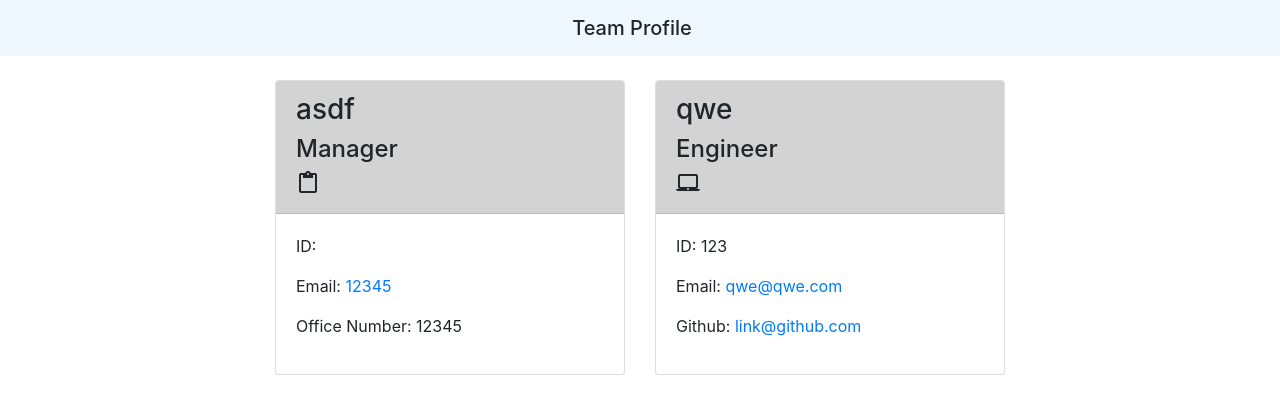
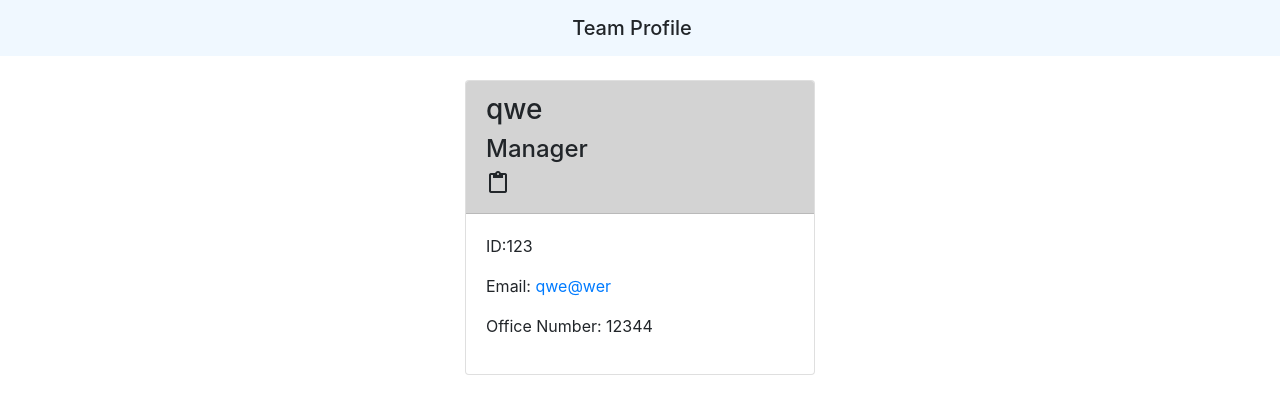
Before and after one commit to emmattner/Team-Profile-Generator, a website: page index.html in a window 1280 px wide. Drawn offline with nearby package versions, Linux system fonts and the light colour scheme.

Commit message:
updated html

```diff
--- a/index.html
+++ b/index.html
@@ -22,31 +22,17 @@
     <div class="col-4 mt-4">
         <div class="card h-100">
         <div class="card-header">
-        <h3>asdf</h3>
+        <h3>qwe</h3>
         <h4>Manager</h4><i class="material-icons">content_paste</i>
     </div>
 
     <div class="card-body">
-        <p class="id">ID:</p>
-        <p class="email">Email: <a href="mailto:12345">12345</a></p>
-        <p class="office">Office Number: 12345</p>
+        <p class="id">ID:123</p>
+        <p class="email">Email: <a href="mailto:qwe@wer">qwe@wer</a></p>
+        <p class="office">Office Number: 12344</p>
         </div>
 
     </div>
-    </div>
-
-    <div class="col-4 mt-4">
-        <div class="card h-100">
-            <div class="card-header">
-                <h3>qwe</h3>
-                <h4>Engineer</h4><i class="material-icons">laptop_mac</i>
-            </div>
-            <div class="card-body">
-                <p class="id">ID: 123</p>
-                <p class="email">Email: <a href="mailto:qwe@qwe.com">qwe@qwe.com</a></p>
-                <p class="github">Github: <a href="https://github.com/link@github.com">link@github.com</a></p>
-            </div>
-        </div>
     </div>
 
             </div>
```
